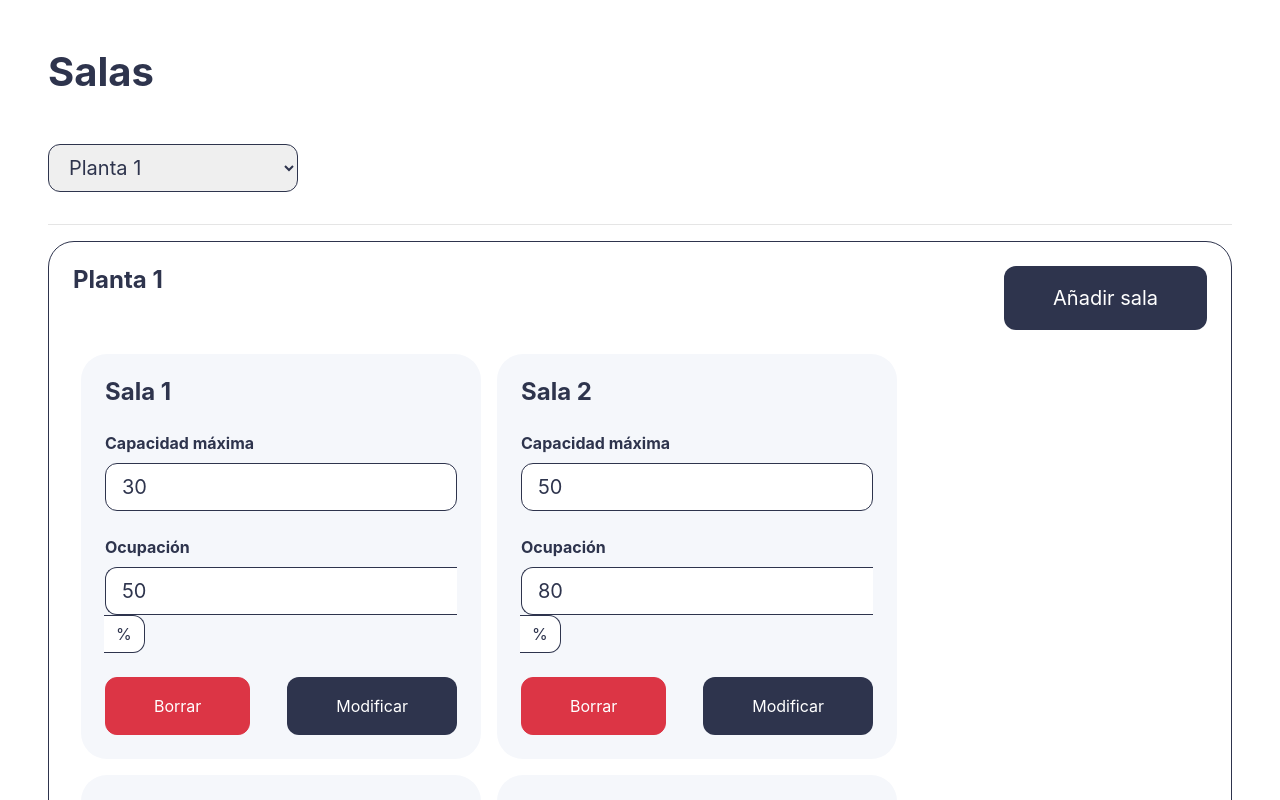
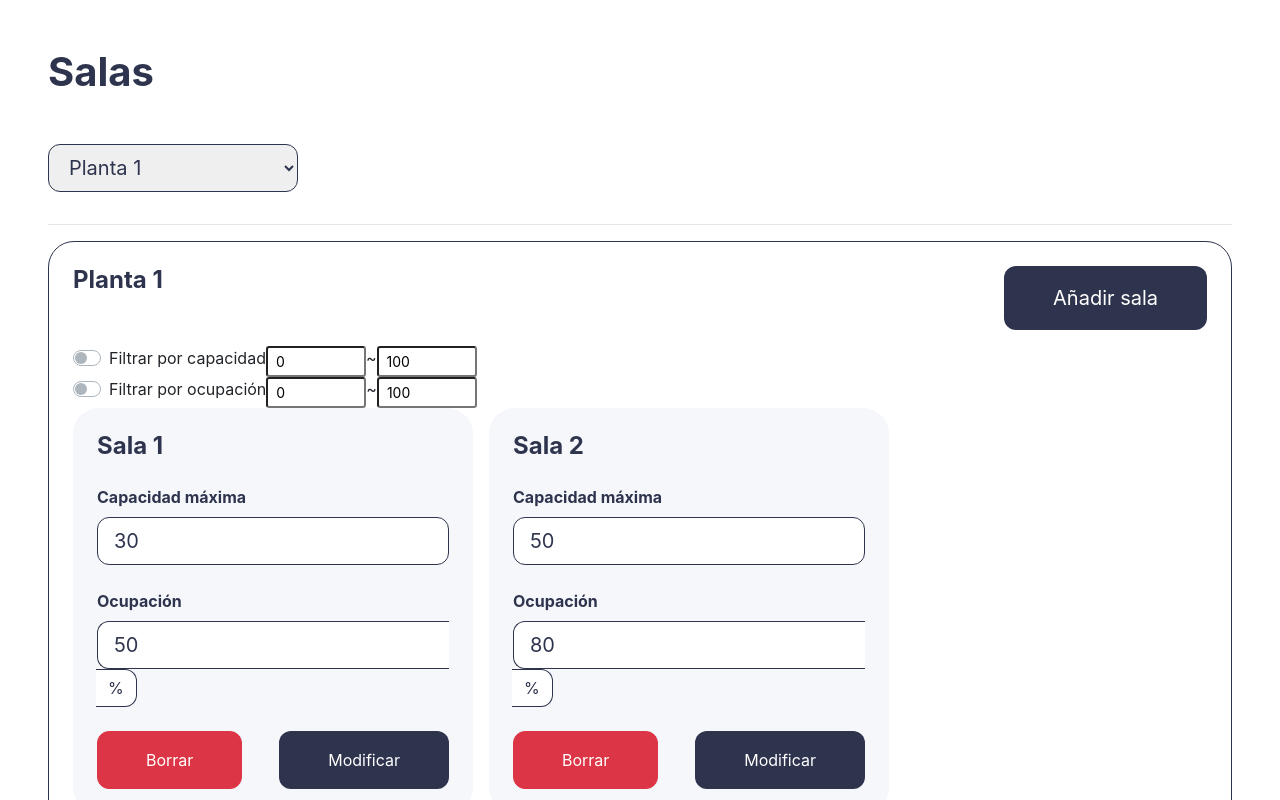
Before and after one commit to Im087/control-salas, a Vue app: page / in a window 1280 px wide. Shown: the top 800 px of the page. Built offline with nearby package versions, Linux system fonts and the light colour scheme.

Commit message:
add room filter

```diff
--- /dev/null
+++ b/src/components/FilterComp/FilterComp.vue
@@ -0,0 +1,52 @@
+<template>
+  <div class="filter-comp">
+    <div class="d-flex">
+      <div class="custom-control custom-switch">
+        <input type="checkbox" class="custom-control-input" id="capacityFilter" v-model="filterConditions.isCapacityFilterActivated">
+        <label class="custom-control-label" for="capacityFilter">Filtrar por capacidad</label>
+      </div>
+      <div class="d-flex">
+        <input type="number" min="0" max="100" class="form-control-sm" placeholder="min" v-model.lazy="filterConditions.capacityMin">
+        ~
+        <input type="number" min="0" max="100" class="form-control-sm" placeholder="max" v-model.lazy="filterConditions.capacityMax">
+      </div>
+    </div>
+    <div class="d-flex">
+      <div class="custom-control custom-switch">
+        <input type="checkbox" class="custom-control-input" id="occupationFilter" v-model="filterConditions.isOccupationFilterActivated">
+        <label class="custom-control-label" for="occupationFilter">Filtrar por ocupación</label>
+      </div>
+      <div class="d-flex">
+        <input type="number" min="0" max="100" class="form-control-sm" placeholder="min" v-model.lazy="filterConditions.occupationMin">
+        ~
+        <input type="number" min="0" max="100" class="form-control-sm" placeholder="max" v-model.lazy="filterConditions.occupationMax">
+      </div>
+    </div>
+  </div>
+</template>
+
+<script lang="ts">
+import { defineComponent, PropType, toRefs } from "vue";
+import { Filter } from "../../interfaces";
+
+export default defineComponent({
+  name: 'FilterComp',
+  props: {
+    filterConditions: {
+      type: Object as PropType<Filter>,
+      required: true,
+    }
+  },
+  setup(props) {
+    const filterConditions = toRefs(props).filterConditions;
+
+    return {
+      filterConditions
+    }
+  }
+});
+</script>
+
+<style>
+
+</style>
--- a/src/components/FloorComp/FloorComp.vue
+++ b/src/components/FloorComp/FloorComp.vue
@@ -4,18 +4,20 @@
       <h2 class="floor-comp_title">{{ selectedFloor?.name }}</h2>
       <button class="floor-comp_add-button btn btn-lg px-5 py-3" type="button" @click="addRoom(selectedFloorId)">Añadir sala</button>
     </div>
-    <div class="d-flex flex-wrap p-n3">
-      <Room-comp v-for="room in rooms" :key="room.id" :floors="floors" :room="room" :selectedFloorId="selectedFloorId"></Room-comp>
+    <Filter-comp :filterConditions="filterConditions"></Filter-comp>
+    <div class="d-flex flex-wrap m-n2">
+      <Room-comp v-for="room in filteredRooms" :key="room.id" :floors="floors" :room="room" :selectedFloorId="selectedFloorId"></Room-comp>
     </div>
   </div>
 </template>
 
 <script lang="ts">
-import { computed, defineComponent, PropType, toRefs } from 'vue';
-import { Floor } from '../../interfaces';
+import { computed, defineComponent, PropType, Ref, ref, toRefs } from 'vue';
+import { Filter, Floor, Room } from '../../interfaces';
 import { useStore } from '../../store';
 
-import RoomComp from '../RoomComp/RoomComp.vue'
+import RoomComp from '../RoomComp/RoomComp.vue';
+import FilterComp from '../FilterComp/FilterComp.vue';
 
 export default defineComponent({
   name: 'FloorComp',
@@ -31,16 +33,45 @@ export default defineComponent({
     }
   },
   components: {
-    RoomComp
+    RoomComp,
+    FilterComp
   },
   setup(props) {
     const store = useStore();
+
+    const floors = toRefs(props).floors;
     const selectedFloorId = toRefs(props).selectedFloorId;
-    const floors = toRefs(props).floors;
     const selectedFloor = computed(() => {
       return floors.value.find((el: Floor) => el.id === selectedFloorId.value);
     });
     const rooms = computed(() => selectedFloor.value?.rooms);
+
+    const filterConditions: Ref<Filter> = ref({
+      isCapacityFilterActivated: false,
+      capacityMin: 0,
+      capacityMax: 100,
+      isOccupationFilterActivated: false,
+      occupationMin: 0,
+      occupationMax: 100
+    });
+
+    const filteredRooms = computed(() => {
+      let filteredRooms = rooms.value;
+
+      if(filterConditions.value.isCapacityFilterActivated) {
+        filteredRooms = rooms.value?.filter((el: Room) => {
+          return el.capacity >= filterConditions.value.capacityMin && el.capacity <= filterConditions.value.capacityMax;
+        });
+      }
+
+      if(filterConditions.value.isOccupationFilterActivated) {
+        filteredRooms = filteredRooms?.filter((el: Room) => {
+          return el.occupation >= filterConditions.value.occupationMin && el.occupation <= filterConditions.value.occupationMax;
+        });
+      }
+
+      return filteredRooms;
+    });
 
     const addRoom = (id: number) => {
       store.dispatch('addRoom', id);
@@ -52,7 +83,8 @@ export default defineComponent({
       selectedFloorId,
       floors,
       selectedFloor,
-      rooms,
+      filteredRooms,
+      filterConditions,
       addRoom
     };
   }
--- a/src/components/RoomComp/RoomComp.vue
+++ b/src/components/RoomComp/RoomComp.vue
@@ -3,12 +3,12 @@
     <h3 class="room-comp_title mb-4">{{ room.name }}</h3>
     <div class="d-flex flex-column mb-4">
       <label class="room-comp_label" for="capacity">Capacidad máxima</label>
-      <input type="number" class="room-comp_input form-control-lg" id="capacity" v-model="room.capacity">
+      <input type="number" class="room-comp_input form-control-lg" id="capacity" v-model.lazy="room.capacity">
     </div>
     <div class="d-flex flex-column mb-4">
       <label class="room-comp_label" for="occupation">Ocupación</label>
       <div class="input-group">
-        <input type="number" max="100" class="room-comp_input room-comp_input-prepend form-control-lg" id="occupation" v-model="room.occupation">
+        <input type="number" max="100" class="room-comp_input room-comp_input-prepend form-control-lg" id="occupation" v-model.lazy="room.occupation">
         <div class="input-group-append">
           <div class="room-comp_append input-group-text">%</div>
         </div>
```
Also changed, not shown: src/interfaces/index.ts (+9 -0 lines).
